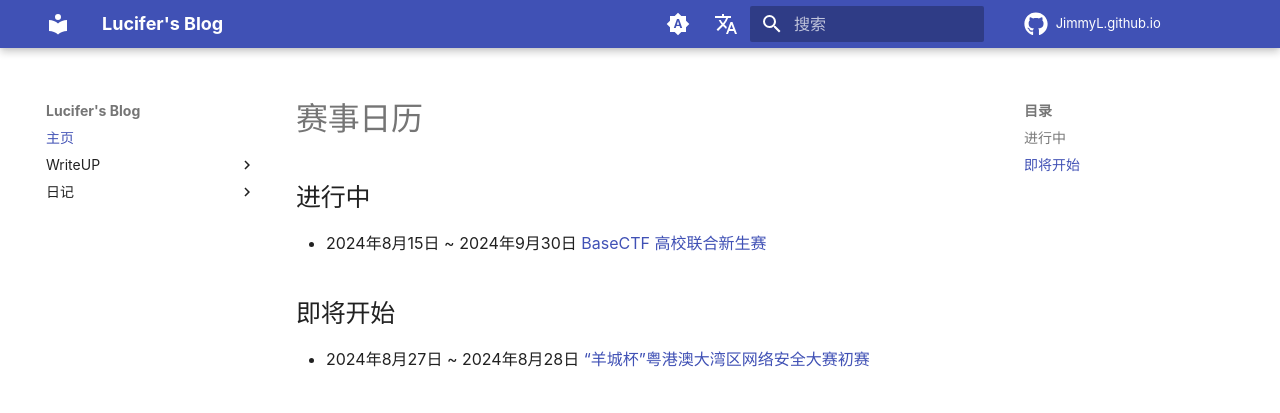
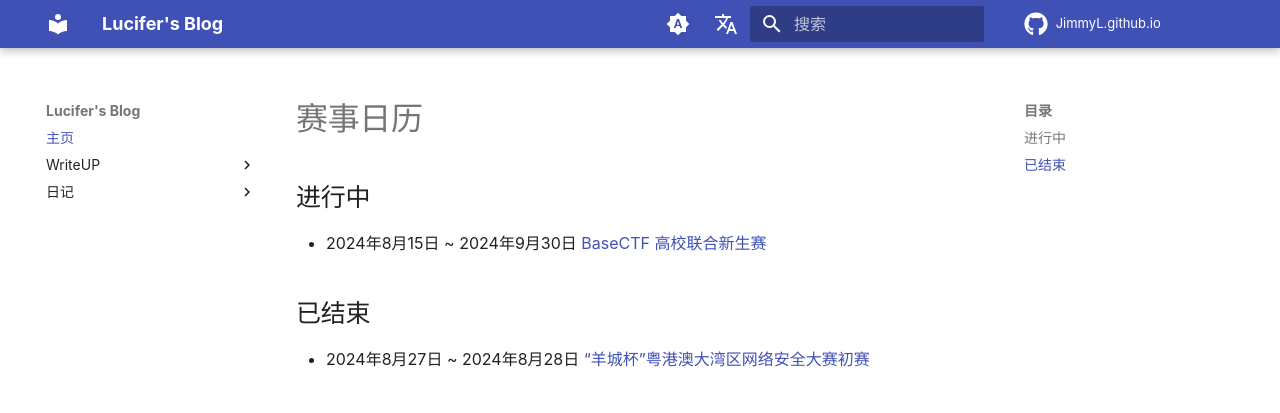
Before and after one commit to Lucifer-Jimmy/JimmyL.github.io, an MkDocs documentation site: the page built from docs/index.md, in a window 1280 px wide. Shown: the top 413 px of the page. Built offline with MkDocs 1.6.1 and Material for MkDocs 9.7.7, drawn with Linux system fonts in a browser that asks for light colours; comment, search, counter and statistics services are not loaded.

Commit message:
build_19

```diff
--- a/docs/index.md
+++ b/docs/index.md
@@ -3,5 +3,5 @@
 ## 进行中
 - 2024年8月15日 ~ 2024年9月30日 [BaseCTF 高校联合新生赛](https://www.basectf.fun/)
 
-## 即将开始
+## 已结束
 - 2024年8月27日 ~ 2024年8月28日 [“羊城杯”粤港澳大湾区网络安全大赛初赛](https://2024ycb.dasctf.com/compete/compete?matchCode=87659256dbc7485&competeId=268)
```
